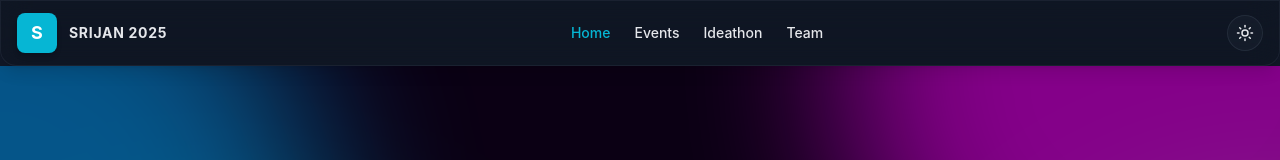
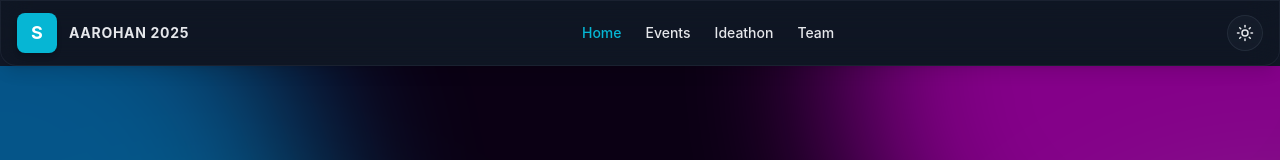
Before and after one commit to RajvirGautam/techfest, a React (Vite) app: page / in a window 1280 px wide. Shown: the top 160 px of the page. Built offline with nearby package versions, Linux system fonts and the light colour scheme.

Commit message:
Update Navbar.jsx

```diff
--- a/src/components/Navbar.jsx
+++ b/src/components/Navbar.jsx
@@ -24,7 +24,7 @@ export default function Navbar({ theme, setTheme }) {
             <div className="w-10 h-10 bg-primary-light rounded-lg flex items-center justify-center text-white font-bold text-lg shadow-md">
               S
             </div>
-            <div className="text-sm font-bold tracking-wider">SRIJAN 2025</div>
+            <div className="text-sm font-bold tracking-wider">AAROHAN 2025</div>
           </NavLink>
 
           {/* Nav Links */}
```
